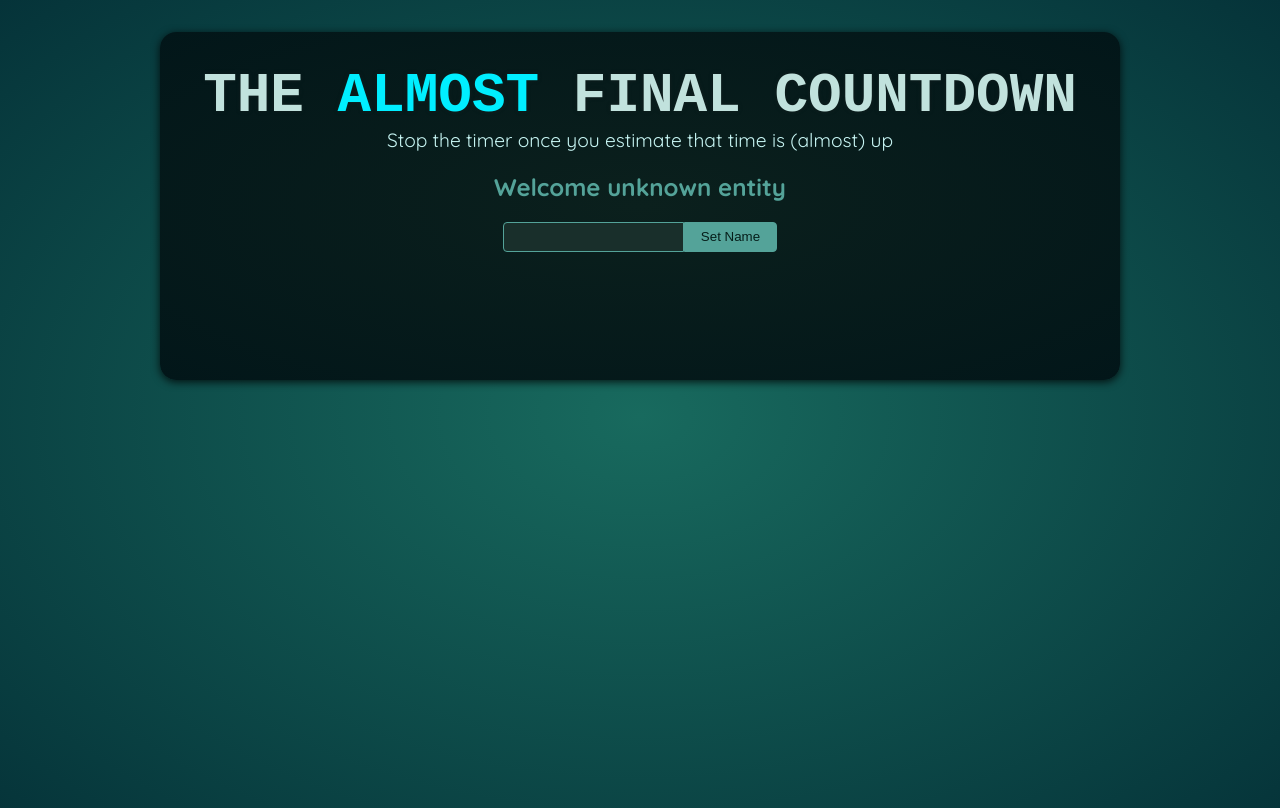
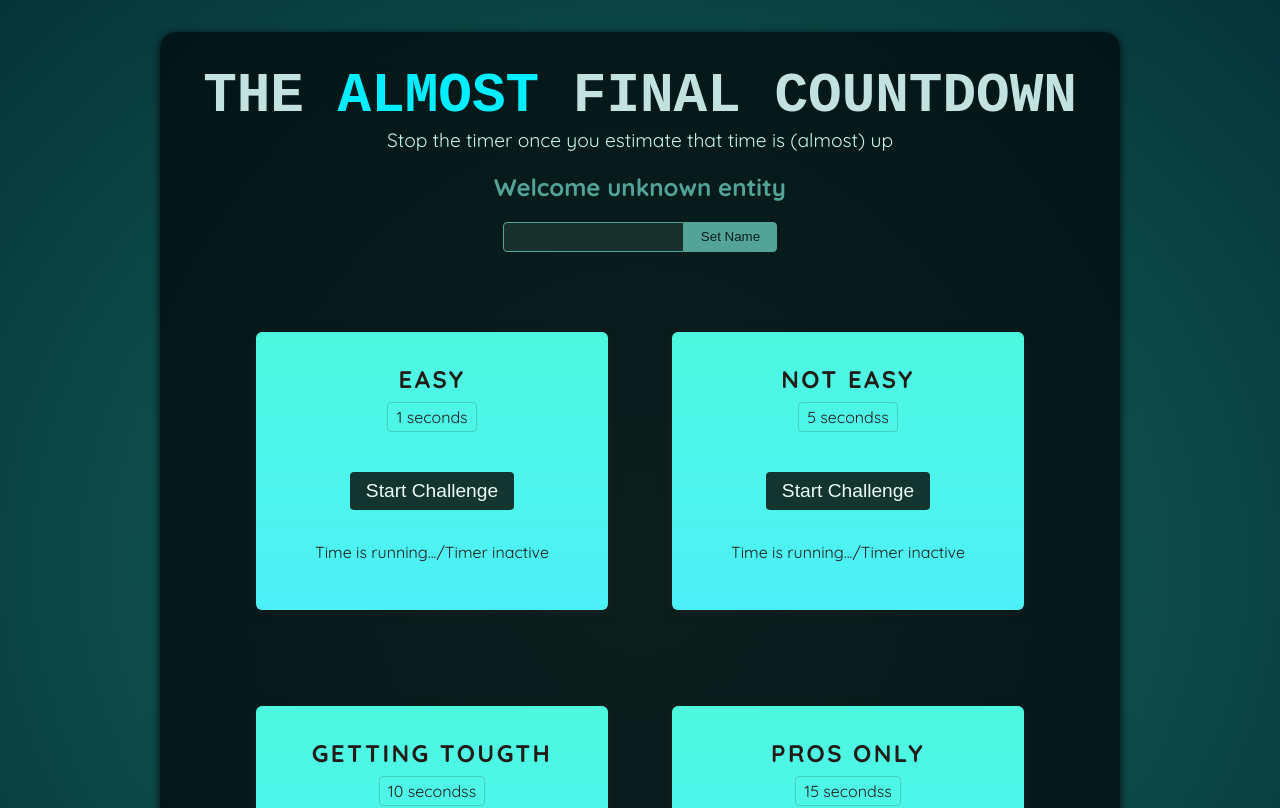
Before and after one commit to AkulichNV/almost-final-countdown-react, a React (Vite) app: page / in a window 1280 px wide. Shown: the top 808 px of the page. Built offline with nearby package versions, Linux system fonts and the light colour scheme; a web font is replaced by a local one.

Commit message:
feat: add TimerChallenge component

```diff
--- a/src/App.jsx
+++ b/src/App.jsx
@@ -1,10 +1,16 @@
 import Player from './components/Player.jsx';
+import TimerChallenge from "./components/TimerChallenge";
 
 function App() {
   return (
     <>
       <Player />
-      <div id="challenges"></div>
+      <div id="challenges">
+        <TimerChallenge title={"Easy"} targetTime={1} />
+        <TimerChallenge title={"Not Easy"} targetTime={5} />
+        <TimerChallenge title={"Getting Tougth"} targetTime={10} />
+        <TimerChallenge title={"Pros Only"} targetTime={15} />
+      </div>
     </>
   );
 }
--- /dev/null
+++ b/src/components/TimerChallenge.jsx
@@ -0,0 +1,14 @@
+export default function TimerChallenge({ title, targetTime }) {
+    return (
+      <section className="challenge">
+        <h2>{title}</h2>
+        <p className="challenge-time">
+          {targetTime} seconds{targetTime > 1 ? "s" : ""}
+        </p>
+        <p>
+          <button>Start Challenge</button>
+        </p>
+        <p className="">Time is running.../Timer inactive</p>
+      </section>
+    );
+  }
```
